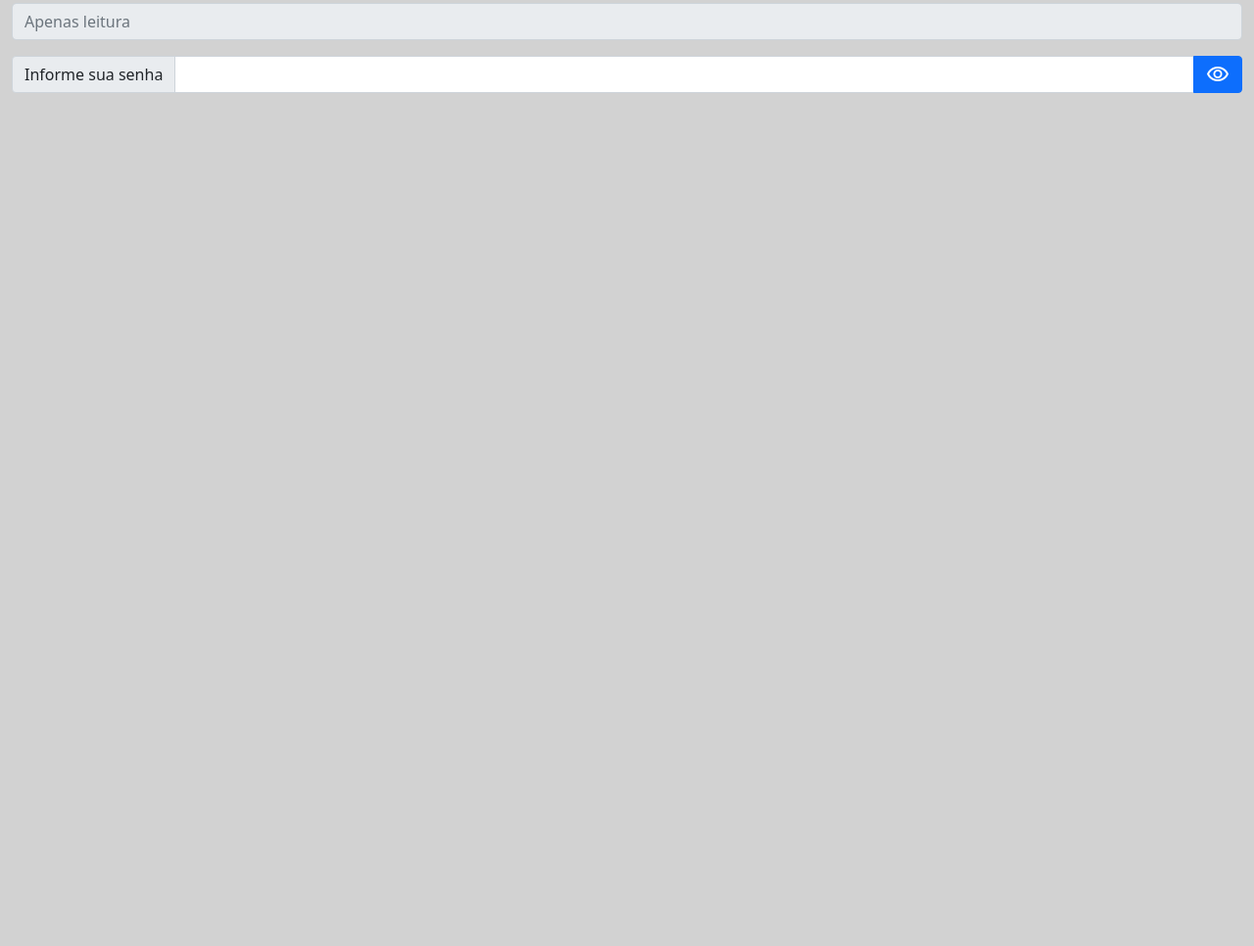
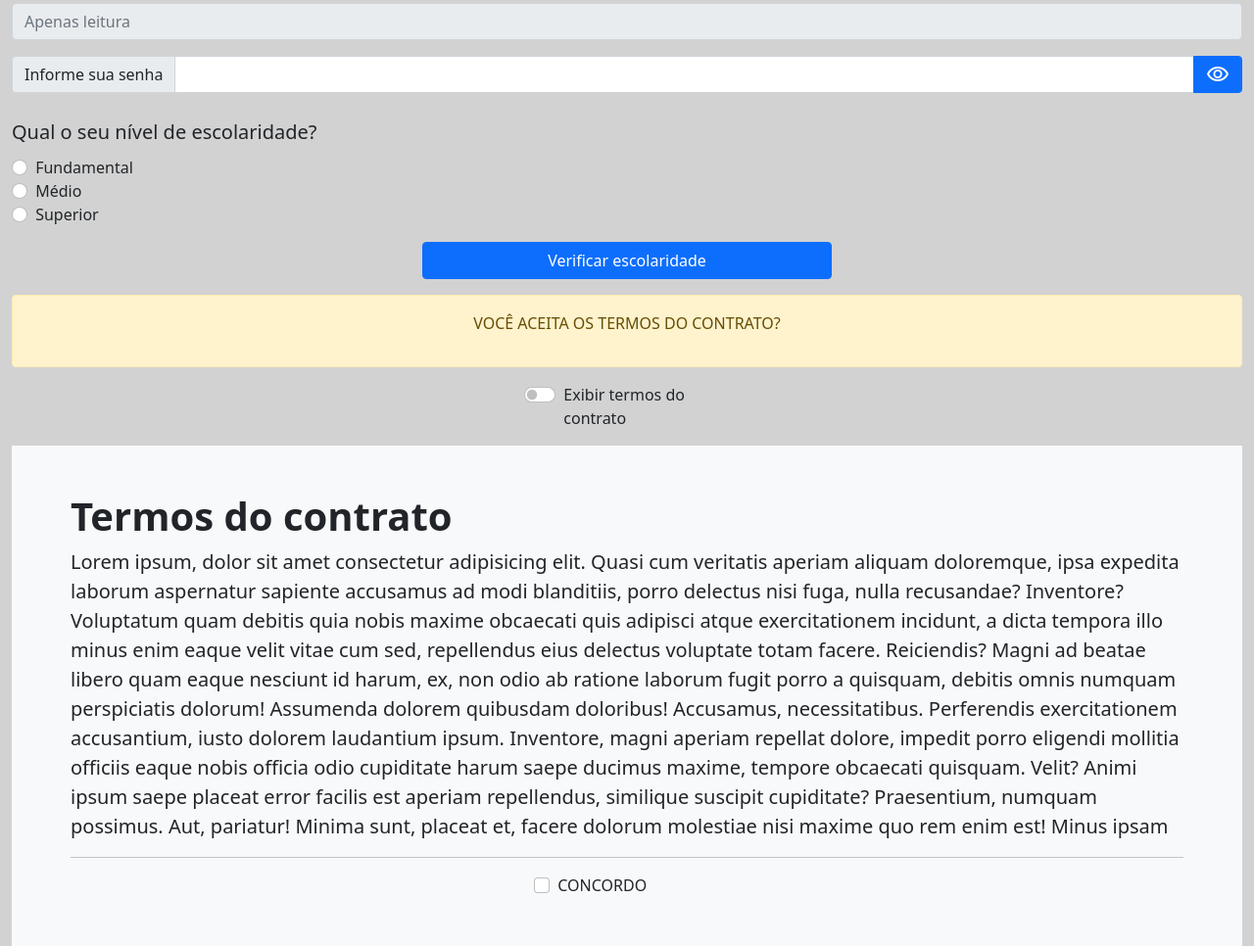
Before and after one commit to gota03/aulas_git, a plain HTML site: page Layout/index.html in a window 1280 px wide. Shown: the part 257-1223 px from the top of the page at 98% size. Before the commit the page ends 800 px from the top, so only its background shows below. Drawn offline with nearby package versions, Linux system fonts and the light colour scheme.

Commit message:
Finalizado formulario bootstrap

```diff
--- /dev/null
+++ b/Layout/estilo.css
@@ -0,0 +1 @@
+.altura{height: 300px; overflow-y: auto;}
--- a/Layout/index.html
+++ b/Layout/index.html
@@ -2,59 +2,189 @@
 <html lang="en">
     <head>
         <meta charset="UTF-8">
+
         <meta http-equiv="X-UA-Compatible" content="IE=edge">
+
         <meta name="viewport" content="width=device-width, initial-scale=1.0">
-        <link href="https://cdn.jsdelivr.net/npm/bootstrap@5.1.3/dist/css/bootstrap.min.css" rel="stylesheet" integrity="sha384-1BmE4kWBq78iYhFldvKuhfTAU6auU8tT94WrHftjDbrCEXSU1oBoqyl2QvZ6jIW3" crossorigin="anonymous">
+
+        <link href="https://cdn.jsdelivr.net/npm/bootstrap@5.1.3/dist/css/bootstrap.min.css" rel="stylesheet"
+        integrity="sha384-1BmE4kWBq78iYhFldvKuhfTAU6auU8tT94WrHftjDbrCEXSU1oBoqyl2QvZ6jIW3" crossorigin="anonymous">
+
         <title>Formulário com Bootstrap e Javascript</title>
+
         <link href="https://fonts.googleapis.com/css2?family=Material+Symbols+Outlined" rel="stylesheet" />
+
+        <link rel="stylesheet" href="estilo.css">
+
     </head>
+
 <body>
+
     <body class="container-fluid" style="background-color: #d2d2d2;">
+
         <h1 class="text-center">Formulário com Bootstrap e Javascript</h1>
+
         <form action="" method="post">
 
             <!-- CAMPO DE TEXTO: NOME -->
 
             <section class="row">
+
                 <div class="col-md-12">
+
                     <label for="nome" class="mb-2">Digite seu nome</label>
+
                     <input type="text" class="form-control" id="nome">
+
                 </div>
+
             </section>
 
             <!-- CAMPO DE TEXTO E EMAIL: ENDERÇO E EMAIL-->
 
             <section class="row mt-3">
+
                 <div class="col-md-6">
+
                     <label for="endereco" class="mb-2">Qual o seu endereço?</label>
+
                     <input type="text" id="enderco" class="form-control">
+
                 </div>
 
                 <div class="col-md-6">
+
                     <label for="email" class="mb-2">Qual o seu email?</label>
+
                     <input type="email" class="form-control" id="email">
+
                 </div>
+
             </section>
 
                <!-- CAMPO DE TEXTO SOMENTE LEITURA, NÃO PODE DIGITAR-->
 
             <section class="row mt-3">
+
                 <div class="col-md-12">
+
                     <label for="" class="mb-2">Apenas leitura</label>
+
                     <input type="text"  class="form-control" placeholder="Apenas leitura" readonly>
+
                 </div>
+
             </section>
 
               <!-- CAMPO DE SENHA -->
 
             <section class="row mt-3">
+
                 <div class="input-group col-md-12">
+
                     <label for="senha" class="input-group-text col-form-label">Informe sua senha</label>
+
                     <input type="password" id="senha" class="form-control">
+
                     <span class="material-symbols-outlined btn btn-primary">
+
                         visibility
+
                     </span>
+
                 </div>
+
+            </section>
+
+            <!-- CAMPO DE RADIO -->
+
+            <section class="row mt-3">
+
+                <label class="col-form-label-lg">Qual o seu nível de escolaridade?</label>
+
+                <div>
+
+                    <input type="radio" id="fundamental" class="form-check-input" value="fundamental" name="escolaridade">
+
+                    <label for="fundamental" class="form-check-label ps-1">Fundamental</label>
+
+                </div>
+
+                <div>
+
+                    <input type="radio" id="medio" class="form-check-input" value="fundamental" name="escolaridade">
+
+                    <label for="medio" class="form-check-label ps-1">Médio</label>
+
+                </div>
+
+                <div>
+
+                    <input type="radio" id="superior" class="form-check-input" value="fundamental" name="escolaridade">
+
+                    <label for="superior" class="form-check-label ps-1">Superior</label>
+
+                </div>
+
+            </section>
+
+            <div class=" row col-4 mx-auto mt-3">
+
+                <button class="btn btn-primary">Verificar escolaridade</button>
+
+            </div>
+
+            <!-- CAMPO CHECKBOX: SWITCH -->
+
+            <section class="alert alert-warning mt-3">
+
+                <p class="text-center">VOCÊ ACEITA OS TERMOS DO CONTRATO?</p>
+
+            </section>
+
+            <section class="form-check form-switch col-2 mx-auto">
+
+                <input type="checkbox" name="escolha" id="escolha" value="escolha" class="form-check-input">
+
+                <label for="escolha" class="form-check-label">Exibir termos do contrato</label>
+
+            </section>
+
+            <!-- INFO DO CONTRATO  -->
+
+            <section class="bg-light p-5 mt-3" id="contrato">
+
+                <div class="container-fluid">
+
+                    <h1 class="fw-bold mb-2">Termos do contrato</h1>
+
+                    <p class="fs-5 lead altura">
+
+                        Lorem ipsum, dolor sit amet consectetur adipisicing elit. Quasi cum veritatis aperiam aliquam doloremque, ipsa expedita laborum aspernatur sapiente accusamus ad modi blanditiis, porro delectus nisi fuga, nulla recusandae? Inventore?
+                        Voluptatum quam debitis quia nobis maxime obcaecati quis adipisci atque exercitationem incidunt, a dicta tempora illo minus enim eaque velit vitae cum sed, repellendus eius delectus voluptate totam facere. Reiciendis?
+                        Magni ad beatae libero quam eaque nesciunt id harum, ex, non odio ab ratione laborum fugit porro a quisquam, debitis omnis numquam perspiciatis dolorum! Assumenda dolorem quibusdam doloribus! Accusamus, necessitatibus.
+                        Perferendis exercitationem accusantium, iusto dolorem laudantium ipsum. Inventore, magni aperiam repellat dolore, impedit porro eligendi mollitia officiis eaque nobis officia odio cupiditate harum saepe ducimus maxime, tempore obcaecati quisquam. Velit?
+                        Animi ipsum saepe placeat error facilis est aperiam repellendus, similique suscipit cupiditate? Praesentium, numquam possimus. Aut, pariatur! Minima sunt, placeat et, facere dolorum molestiae nisi maxime quo rem enim est!
+                        Minus ipsam sit dolores enim fugiat? Molestiae unde, neque dolorum suscipit iste perspiciatis voluptatem eligendi impedit commodi ut minima itaque fuga officiis quaerat dolores, temporibus corrupti? Dolorum suscipit in voluptatum.
+                        Amet expedita possimus soluta consectetur saepe animi porro, culpa officia cum pariatur exercitationem nisi. Voluptatibus animi numquam ullam repudiandae nemo cum illo, iusto adipisci porro sit. Aspernatur itaque qui quas!
+                        Eveniet, explicabo fugit? Perspiciatis earum autem tenetur placeat suscipit odit, praesentium sint voluptate magni ipsam? Eum sint eveniet vero temporibus voluptate iste cupiditate praesentium eaque! Aperiam, minima ex! Optio, non.
+                        Animi ipsa aliquid nihil inventore, quo ea mollitia quis voluptas. Eligendi nesciunt numquam placeat explicabo earum neque dolore cum quod sed unde in magnam molestias cupiditate ad, sapiente similique! Cupiditate.
+                        Totam odit nisi quis doloribus ullam ut reprehenderit, sint ipsa soluta. Totam quam eius modi temporibus, nihil repellendus, magni eveniet deleniti in dicta quibusdam. Laudantium earum quos tempore non veritatis?
+
+                    </p>
+
+                    <hr>
+
+                    <section class="form-check col-2 mx-auto">
+
+                        <input type="checkbox" name="concordo" id="concord" value="concordo" class="form-check-input">
+
+                        <label for="concordo" class="form-check-label">CONCORDO</label>
+
+                    </section>
+
+                </div>
+
             </section>
 
         </form>
```
